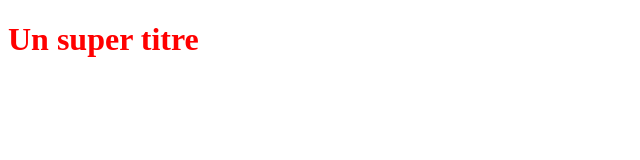
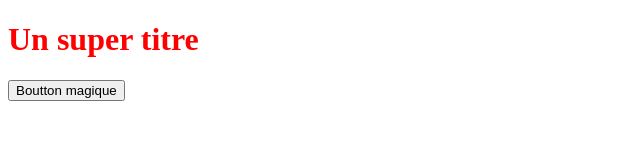
Before and after one commit to chmod52/OCP, a plain HTML site: page index.html in a window 1280 px wide. Shown: the whole page, without its empty margins (0-640 px from the left). Drawn offline with Linux system fonts and the light colour scheme.

Commit message:
Ajout bouton

```diff
--- a/index.html
+++ b/index.html
@@ -6,5 +6,6 @@
 </head>
 <body>
    <h1>Un super titre</h1>
+	<button>Boutton magique</button>
 </body>
 </html>
```
